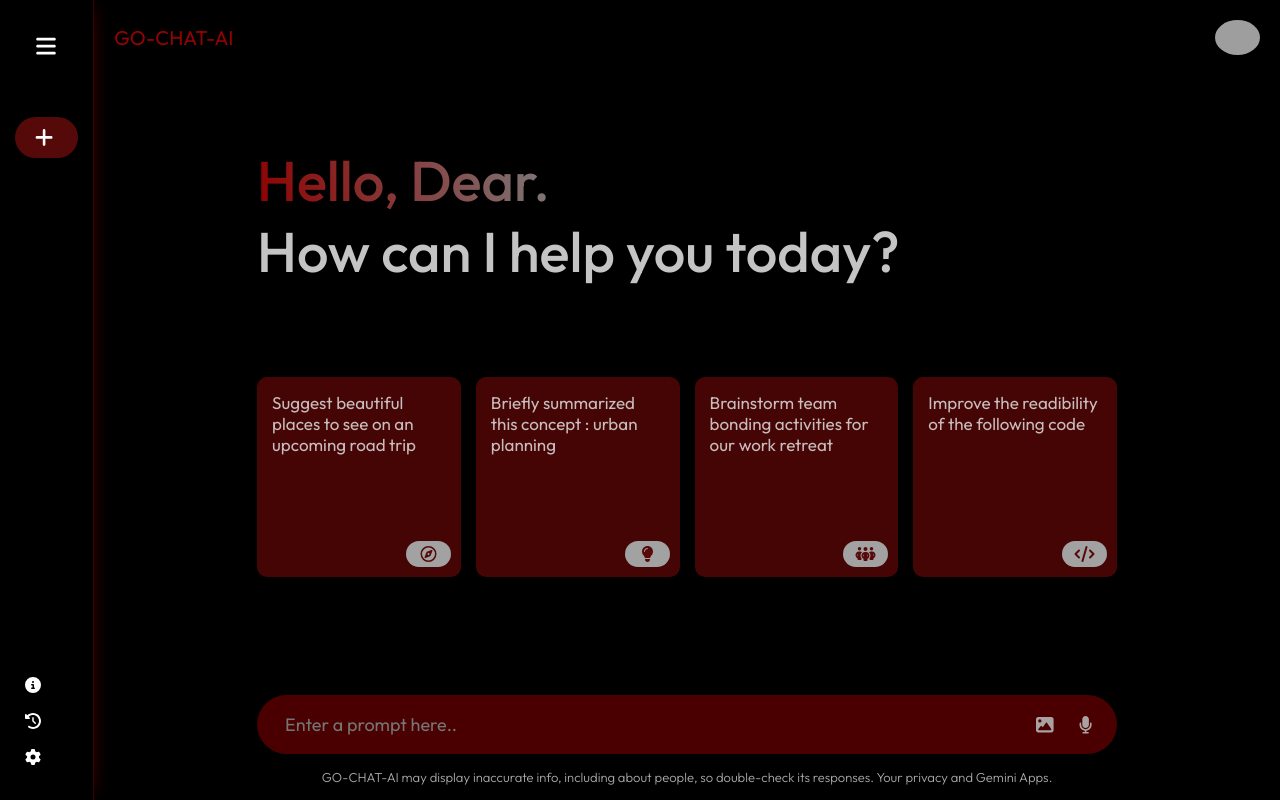
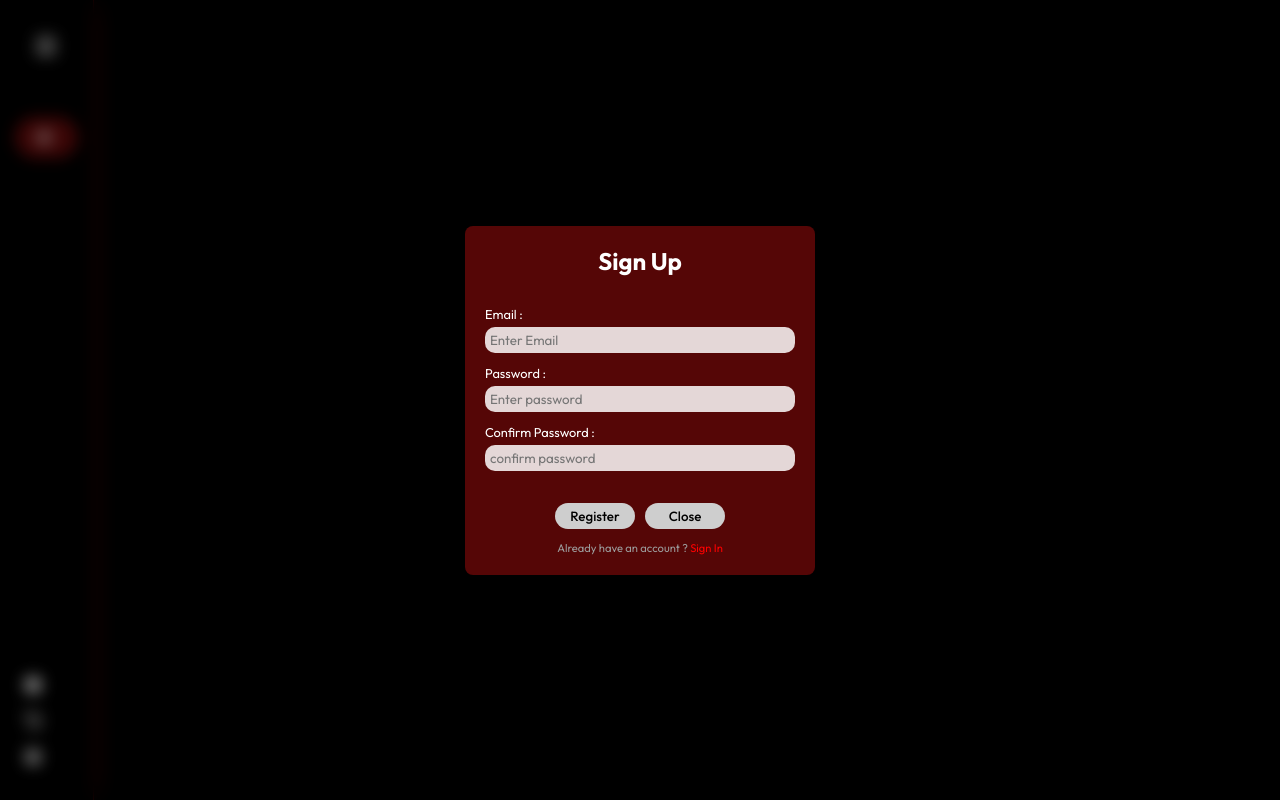
Before and after one commit to Ganeshdvp/GO-CHAT-AI, a React (Vite) app: page / in a window 1280 px wide. Built offline with nearby package versions, Linux system fonts and the light colour scheme; grey boxes are pictures that could not be loaded.

Commit message:
added forms

```diff
--- a/package.json
+++ b/package.json
@@ -16,8 +16,10 @@
     "@fortawesome/free-solid-svg-icons": "^6.7.2",
     "@fortawesome/react-fontawesome": "^0.2.2",
     "@google/generative-ai": "^0.12.0",
+    "formik": "^2.4.6",
     "react": "^18.2.0",
-    "react-dom": "^18.2.0"
+    "react-dom": "^18.2.0",
+    "yup": "^1.6.1"
   },
   "devDependencies": {
     "@types/react": "^18.2.66",
--- /dev/null
+++ b/src/components/SignIn/SignIn.css
@@ -0,0 +1,105 @@
+*{
+    padding: 0;
+    margin: 0;
+    box-sizing: border-box;
+}
+@keyframes fadeIn {
+  from {
+    opacity: 0;
+    transform: translateY(10px); /* optional slide-up effect */
+  }
+  to {
+    opacity: 1;
+    transform: translateY(0);
+  }
+}
+
+.signin-container{
+    position: fixed;
+    top: 50%;
+    left: 50%;
+    transform: translate(-50%, -50%);
+    display: flex;
+    align-items: center;
+    justify-content: center;
+    z-index: 1000;
+
+      width: 100vw;
+  height: 100vh;
+  backdrop-filter: blur(8px); /* 🔍 Blur effect */
+  background-color: rgba(0, 0, 0, 0.3); /* Optional dark overlay */
+}
+
+.signin-card{
+    background-color: rgb(85, 6, 6);
+    height: fit-content;
+    width: 350px;
+      border-radius: 8px;
+  box-shadow: 0 4px 12px rgba(0, 0, 0, 0.15);
+  padding: 20px;
+  animation: fadeIn 0.8s ease-in-out;
+}
+
+.signin-card h2{
+    text-align: center;
+    margin-bottom: 30px;
+    color: white;
+}
+.signin-form{
+    display: flex;
+    flex-direction: column;
+    justify-content: center;
+    gap: 12px;
+}
+.signin-form label{
+    margin-bottom: -7px;
+    color: white;
+    font-size: 0.8rem;
+}
+.signin-form input{
+    padding: 5px;
+    border-radius: 10px;
+    border: none;
+    background-color: rgba(255, 255, 255, 0.838);
+    outline: none;
+}
+.signin-buttons{
+    display: flex;
+    align-items: center;
+    justify-content: center;
+    gap: 10px;
+    margin-top: 20px;
+}
+.signin-form button{
+    width: 80px;
+    border-radius: 15px;
+    padding: 5px;
+    border: none;
+    outline: none;
+    background-color: rgb(206, 206, 206);
+    font-weight: 500;
+    cursor: pointer;
+}
+.signin-form button:hover{
+    background-color: rgba(255, 0, 0, 0.134);
+    color: white;
+}
+
+.error-msg{
+    color: red;
+    font-size: 0.65rem;
+    margin-top: -10px;
+}
+
+.dont-have-account{
+    color: rgb(156, 156, 156);
+    text-align: center;
+    font-size: 0.7rem;
+}
+.dont-have-account span{
+    color: red;
+    cursor: pointer;
+}
+.dont-have-account span:hover{
+    transform: scale(1.1);
+}
--- /dev/null
+++ b/src/components/SignIn/SignIn.jsx
@@ -0,0 +1,57 @@
+import React from 'react';
+import './SignIn.css'
+import {Formik, Form, Field, ErrorMessage} from 'formik';
+ import * as Yup from 'yup';
+
+export default function SignIn({handleClick , closeForm}) {
+
+   const initialData = {
+          email : '',
+          password : '',
+      }
+
+      const validate = Yup.object({
+          email : Yup.string().email('Invalid email format').required('* Required this field'),
+          password : Yup.string().required('* Required this feild').min(6, '* Must be 6 characters or higher'),
+      })
+
+      const submissions = (values, {resetForm})=>{
+          console.log(values);
+          resetForm();
+      }
+
+
+  return (
+    <>
+    <div className='signin-container'>
+            <div className='signin-card'>
+                <h2>Sign In</h2>
+                <Formik initialValues={initialData} validationSchema={validate} onSubmit={submissions}>
+                    <Form className='signin-form'>
+                        <label htmlFor='email'>Email : </label>
+                        <Field type='email' id='email' name='email' placeholder='Enter Email'></Field>
+                       <ErrorMessage name="email">
+                            {(msg) => <span className='error-msg'>{msg}</span>}
+                       </ErrorMessage>
+
+                        <label htmlFor="password">Password : </label>
+                        <Field type='password' id='password' name='password' placeholder='Enter password'></Field>
+                        <ErrorMessage name="password">
+                             {(msg) => <span className='error-msg'>{msg}</span>}
+                       </ErrorMessage>
+
+
+                       <div className='signin-buttons'>
+                        <button type='submit'>Login</button>
+                        <button onClick={closeForm}>Close</button>
+                       </div>
+
+                       <p className='dont-have-account'>Don't have an account ? <span onClick={handleClick}>Sign Up</span></p>
+
+                    </Form>
+                </Formik>
+            </div>
+        </div>
+    </>
+  )
+}
--- /dev/null
+++ b/src/components/SignUp/SignUp.css
@@ -0,0 +1,105 @@
+*{
+    padding: 0;
+    margin: 0;
+    box-sizing: border-box;
+}
+@keyframes fadeIn {
+  from {
+    opacity: 0;
+    transform: translateY(10px); /* optional slide-up effect */
+  }
+  to {
+    opacity: 1;
+    transform: translateY(0);
+  }
+}
+
+.signup-container{
+    position: fixed;
+    top: 50%;
+    left: 50%;
+    transform: translate(-50%, -50%);
+    display: flex;
+    align-items: center;
+    justify-content: center;
+    z-index: 1000;
+
+      width: 100vw;
+  height: 100vh;
+  backdrop-filter: blur(8px); /* 🔍 Blur effect */
+  background-color: rgba(0, 0, 0, 0.3); /* Optional dark overlay */
+}
+
+.signup-card{
+    background-color: rgb(85, 6, 6);
+    height: fit-content;
+    width: 350px;
+      border-radius: 8px;
+  box-shadow: 0 4px 12px rgba(0, 0, 0, 0.15);
+  padding: 20px;
+  animation: fadeIn 0.8s ease-in-out;
+}
+
+.signup-card h2{
+    text-align: center;
+    margin-bottom: 30px;
+    color: white;
+}
+.signup-form{
+    display: flex;
+    flex-direction: column;
+    justify-content: center;
+    gap: 12px;
+}
+.signup-form label{
+    margin-bottom: -7px;
+    color: white;
+    font-size: 0.8rem;
+}
+.signup-form input{
+    padding: 5px;
+    border-radius: 10px;
+    border: none;
+    background-color: rgba(255, 255, 255, 0.838);
+    outline: none;
+}
+.signup-buttons{
+    display: flex;
+    align-items: center;
+    justify-content: center;
+    gap: 10px;
+    margin-top: 20px;
+}
+.signup-form button{
+    width: 80px;
+    border-radius: 15px;
+    padding: 5px;
+    border: none;
+    outline: none;
+    background-color: rgb(206, 206, 206);
+    font-weight: 500;
+    cursor: pointer;
+}
+.signup-form button:hover{
+    background-color: rgba(255, 0, 0, 0.134);
+    color: white;
+}
+
+.error-msg{
+    color: red;
+    font-size: 0.65rem;
+    margin-top: -10px;
+}
+
+.already-have-account{
+    color: rgb(156, 156, 156);
+    text-align: center;
+    font-size: 0.7rem;
+}
+.already-have-account span{
+    color: red;
+    cursor: pointer;
+}
+.already-have-account span:hover{
+    transform: scale(1.1);
+}
--- /dev/null
+++ b/src/components/SignUp/SignUp.jsx
@@ -0,0 +1,65 @@
+import React from 'react'
+import './SignUp.css';
+import {Formik, Form, Field, ErrorMessage} from 'formik';
+ import * as Yup from 'yup';
+
+
+export default function ({ handleClick , closeForm}) {
+
+    const initialData = {
+        email : '',
+        password : '',
+        confirmPassword : ''
+    }
+
+    const validate = Yup.object({
+        email : Yup.string().email('Invalid email format').required('* Required this field'),
+        password : Yup.string().required('* Required this feild').min(6, '* Must be 6 characters or higher'),
+        confirmPassword : Yup.string().oneOf([Yup.ref('password'), null], '* Password must match').required('* Required this feild'),
+    })
+
+    const submissions = (values, {resetForm})=>{
+        console.log(values);
+        resetForm();
+    }
+
+  return (
+    <>
+    <div className='signup-container'>
+        <div className='signup-card'>
+            <h2>Sign Up</h2>
+            <Formik initialValues={initialData} validationSchema={validate} onSubmit={submissions}>
+                <Form className='signup-form'>
+                    <label htmlFor='email'>Email : </label>
+                    <Field type='email' id='email' name='email' placeholder='Enter Email'></Field>
+                   <ErrorMessage name="email">
+                        {(msg) => <span className='error-msg'>{msg}</span>}
+                   </ErrorMessage>
+
+                    <label htmlFor="password">Password : </label>
+                    <Field type='password' id='password' name='password' placeholder='Enter password'></Field>
+                    <ErrorMessage name="password">
+                         {(msg) => <span className='error-msg'>{msg}</span>}
+                   </ErrorMessage>
+
+                    <label htmlFor="confirmPassword">Confirm Password : </label>
+                    <Field type='password' id='confirmPassword' name='confirmPassword' placeholder='confirm password'></Field>
+                    <ErrorMessage name="confirmPassword">
+                         {(msg) => <span className='error-msg'>{msg}</span>}
+                   </ErrorMessage>
+
+                   <div className='signup-buttons'>
+                    <button type='submit'>Register</button>
+                    <button onClick={closeForm}>Close</button>
+                   </div>
+
+                   <p className='already-have-account'>Already have an account ? <span onClick={handleClick}>Sign In</span></p>
+
+                </Form>
+            </Formik>
+        </div>
+    </div>
+
+    </>
+  )
+}
--- a/src/components/main/Main.jsx
+++ b/src/components/main/Main.jsx
@@ -1,8 +1,10 @@
-import React, { useState } from 'react'
+import React, { useEffect, useState } from 'react'
 import './Main.css'
 import { FontAwesomeIcon } from '@fortawesome/react-fontawesome';
 import { faBars, faCode, faEye, faImage, faLightbulb, faMicrophone, faPaperPlane, faPeopleGroup } from '@fortawesome/free-solid-svg-icons';
 import { faCompass } from '@fortawesome/free-regular-svg-icons';
+import SignUp from '../SignUp/SignUp';
+import SignIn from '../SignIn/SignIn';
 
 
 // Dummy data and handlers to replace context
@@ -15,6 +17,16 @@ const Main = () => {
   const [showResult, setShowResult] = useState(false);
   const [loading, setLoading] = useState(false);
   const [resultData, setResultData] = useState('');
+
+  const [showForm, setShowForm] = useState('signup');
+
+  if(showForm === 'signup'){
+    return <SignUp handleClick = {()=> setShowForm("signin")} closeForm={()=> setShowForm(null)} />
+  }
+
+  if(showForm === 'signin'){
+    return <SignIn handleClick = {()=> setShowForm("signup")} closeForm={()=> setShowForm(null)}/>
+  }
 
 
    const onSent = () => {
@@ -34,11 +46,12 @@ const Main = () => {
 
 
 
+
   return (
     <div className='main'>
       <div className="nav">
         <p>GO-CHAT-AI</p>
-        <img src="https://cdn-icons-png.flaticon.com/512/4113/4113045.png" alt="logo" />
+        <img src="https://cdn-icons-png.flaticon.com/512/4113/4113045.png" alt="logo" onClick={()=> setShowForm('signup')}/>
       </div>
       <div className="main-container">
 
```
Also changed, not shown: 1 other file (tests, documents, lock files or other folders).
